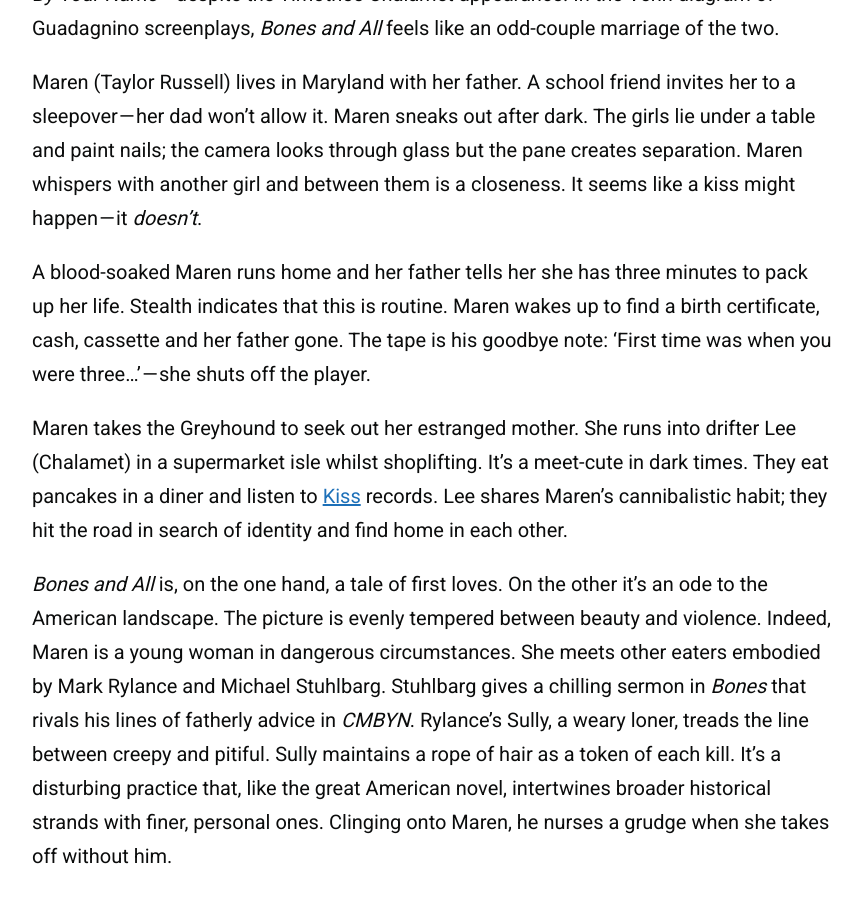
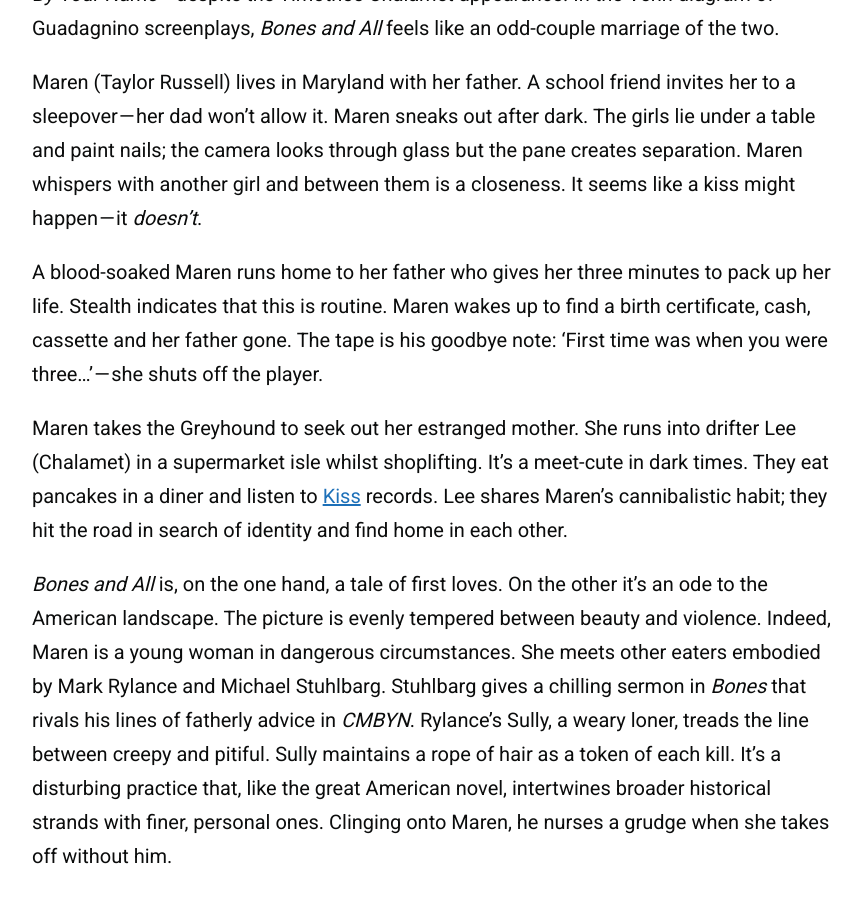
Before and after one commit to zoeurl/zoedowney.github.io, a Jekyll site: the page built from _posts/2023-08-07-bones-and-all.md, in a window 1280 px wide and 900 px high, scrolled down 1121 px. Shown: the whole window, without its empty margins (208-1070 px from the left). Built offline with Jekyll 4.4.1, drawn with Linux system fonts in a browser that asks for light colours.

Commit message:
Update 2023-08-07-bones-and-all.md

```diff
--- a/_posts/2023-08-07-bones-and-all.md
+++ b/_posts/2023-08-07-bones-and-all.md
@@ -14,7 +14,7 @@
 
 Maren (Taylor Russell) lives in Maryland with her father. A school friend invites her to a sleepover — her dad won’t allow it. Maren sneaks out after dark. The girls lie under a table and paint nails; the camera looks through glass but the pane creates separation. Maren whispers with another girl and between them is a closeness. It seems like a kiss might happen — it _doesn’t_.
 
-A blood-soaked Maren runs home and her father tells her she has three minutes to pack up her life. Stealth indicates that this is routine. Maren wakes up to find a birth certificate, cash, cassette and her father gone. The tape is his goodbye note: ‘First time was when you were three…’ — she shuts off the player.
+A blood-soaked Maren runs home to her father who gives her three minutes to pack up her life. Stealth indicates that this is routine. Maren wakes up to find a birth certificate, cash, cassette and her father gone. The tape is his goodbye note: ‘First time was when you were three…’ — she shuts off the player.
 
 Maren takes the Greyhound to seek out her estranged mother. She runs into drifter Lee (Chalamet) in a supermarket isle whilst shoplifting. It’s a meet-cute in dark times. They eat pancakes in a diner and listen to [Kiss](https://www.youtube.com/watch?v=Gcj34XixuYg&ab_channel=KissVEVO) records. Lee shares Maren’s cannibalistic habit; they hit the road in search of identity and find home in each other.
 
```
